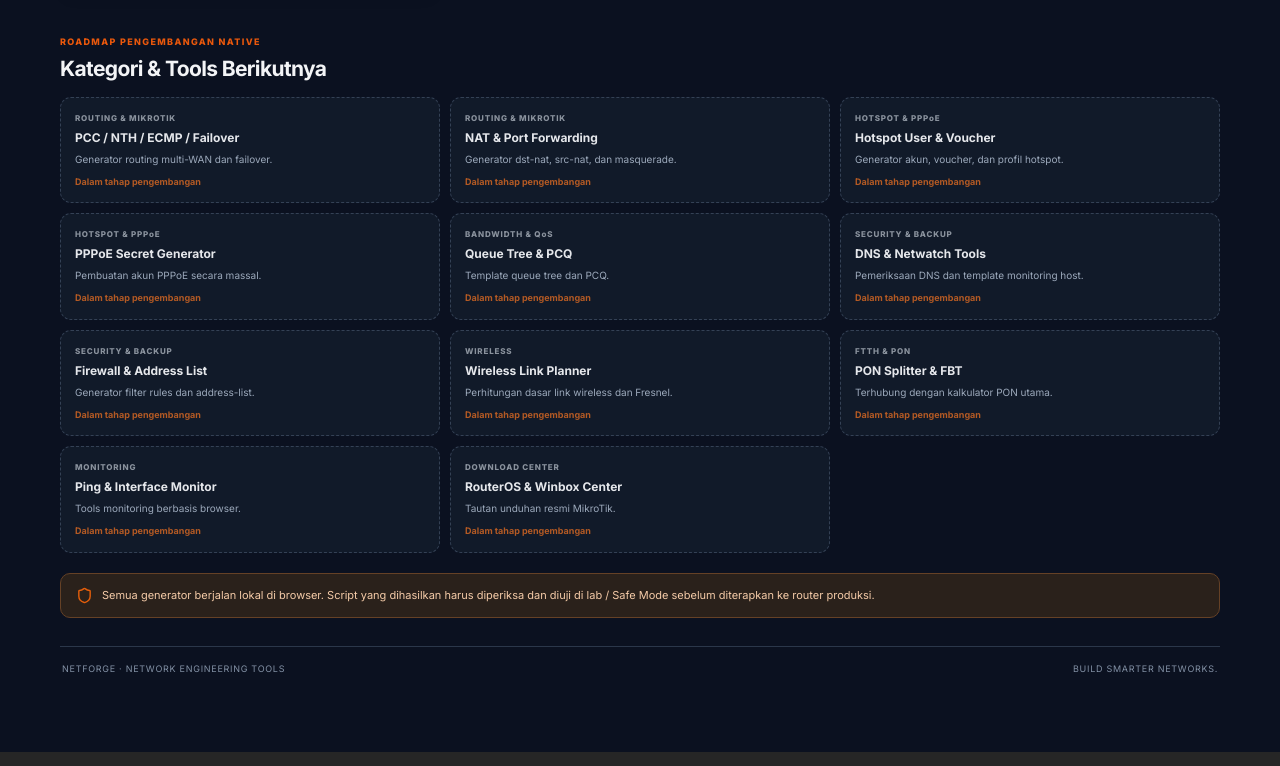
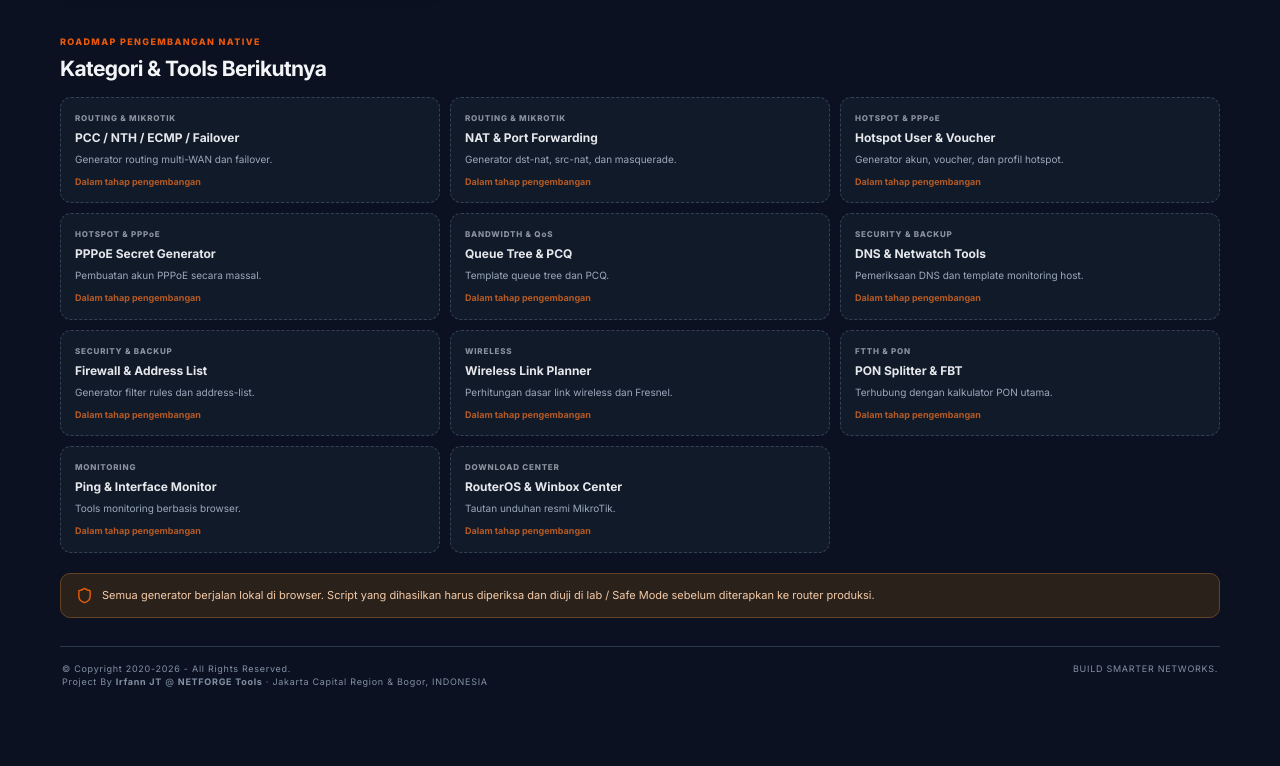
Before and after one commit to mikrotikscript/PON, a Next.js app: page /PON/tools in a window 1280 px wide. Shown: the part 1235-2001 px from the top of the page. Built offline with nearby package versions, Linux system fonts and the light colour scheme.

Commit message:
chore(netforge): unify footer copyright and project credits

```diff
--- a/app/tools/page.tsx
+++ b/app/tools/page.tsx
@@ -301,7 +301,7 @@ add address=${lanNet} gateway=${dhcpGateway} dns-server=${dhcpDns}`;
             <div className="nt-note"><Shield size={17}/> Semua generator berjalan lokal di browser. Script yang dihasilkan harus diperiksa dan diuji di lab / Safe Mode sebelum diterapkan ke router produksi.</div>
           </>
         )}
-        <footer className="nt-footer">NETFORGE · NETWORK ENGINEERING TOOLS <span>BUILD SMARTER NETWORKS.</span></footer>
+        <footer className="nt-footer"><div>© Copyright 2020-2026 - All Rights Reserved.<br/><span>Project By <strong>Irfann JT</strong> @ <strong>NETFORGE Tools</strong> · Jakarta Capital Region &amp; Bogor, INDONESIA</span></div><span>BUILD SMARTER NETWORKS.</span></footer>
       </div>
     </main>
   );
```
